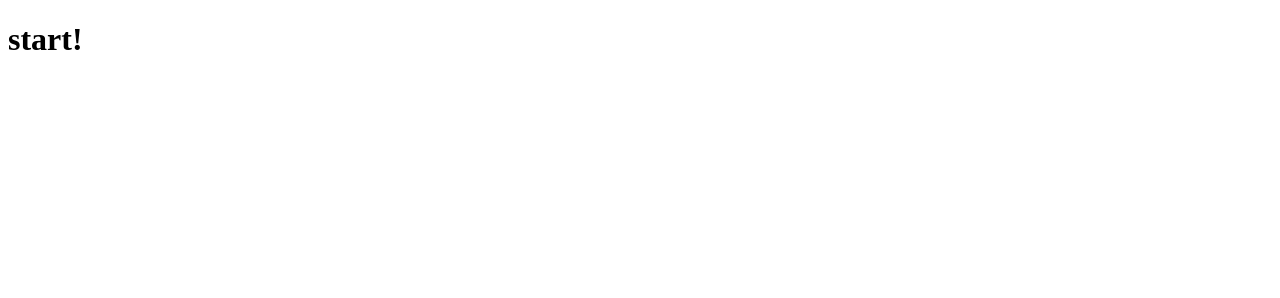
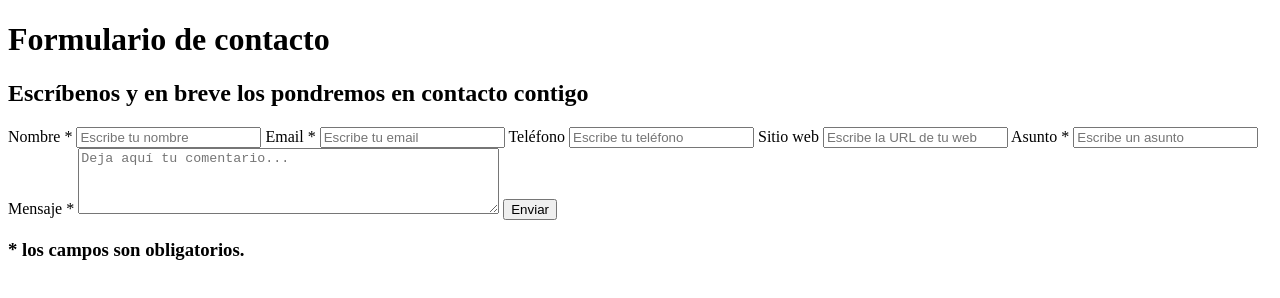
Before and after one commit to christianTordoya03/semana03-Hackaton, a plain HTML site: page tags-form.html in a window 1280 px wide. Drawn offline with Linux system fonts and the light colour scheme.

Commit message:
Se agregó la estructura del formulario del reto 02

```diff
--- a/tags-form.html
+++ b/tags-form.html
@@ -7,6 +7,30 @@
     <title>Christian José Tordoya Suca</title>
 </head>
 <body>
-    <h1>start!</h1>
+    <form action="">
+        <h1>Formulario de contacto</h1>
+        <h2>Escríbenos y en breve los pondremos en contacto contigo</h2>
+        <label for="name">Nombre *</label>
+        <input type="text" id="name" placeholder="Escribe tu nombre">
+
+        <label for="email">Email *</label>
+        <input type="email" id="email" placeholder="Escribe tu email">
+
+        <label for="teléfono">Teléfono</label>
+        <input type="number" id="teléfono" placeholder="Escribe tu teléfono">
+
+        <label for="web">Sitio web</label>
+        <input type="text" id="web" placeholder="Escribe la URL de tu web">
+
+        <label for="asunto">Asunto *</label>
+        <input type="text" id="asunto" placeholder="Escribe un asunto">
+
+        <label for="mensaje">Mensaje *</label>
+        <textarea id="mensaje" rows="4" cols="50" placeholder="Deja aquí tu comentario..."></textarea>
+
+
+        <input type="submit" value="Enviar">
+        <h3>* los campos son obligatorios.</h3>
+    </form>
 </body>
 </html>
```
